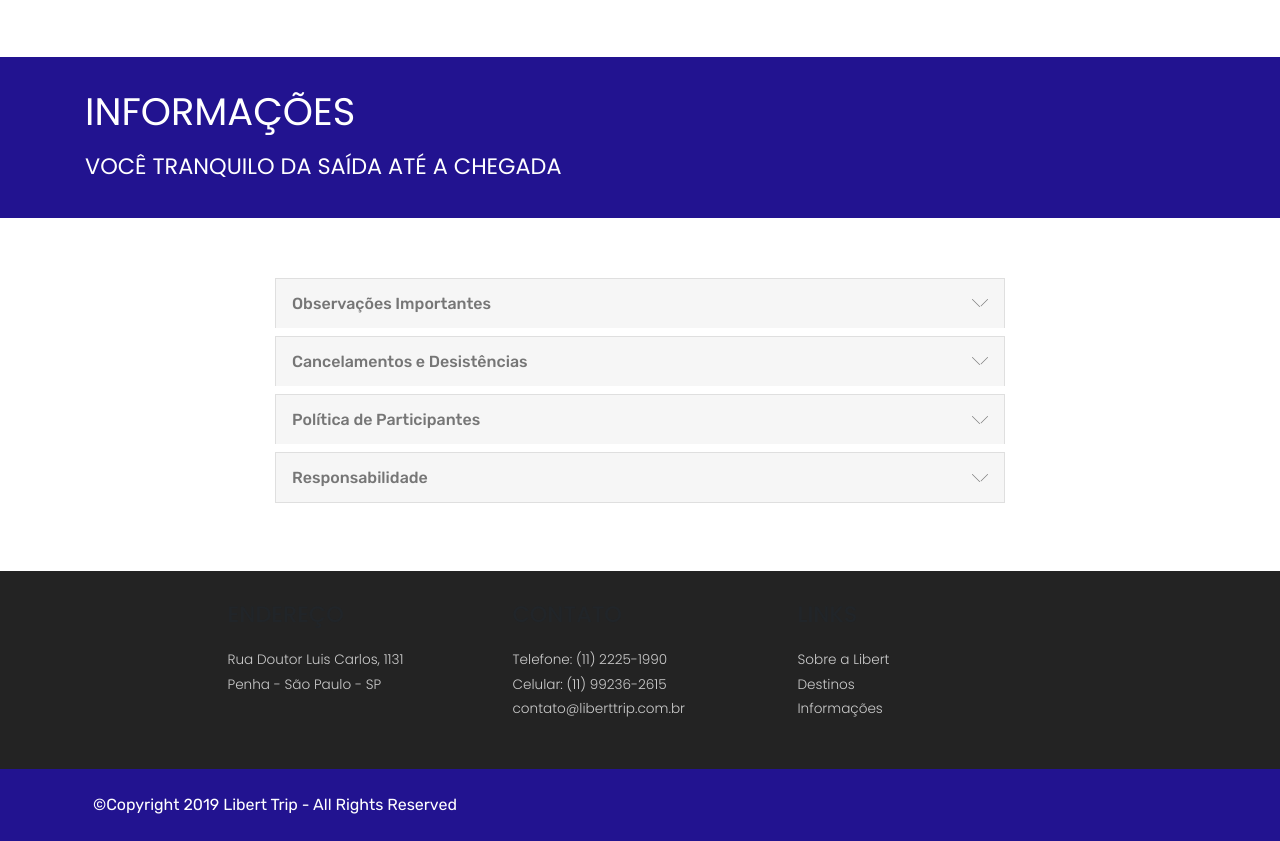
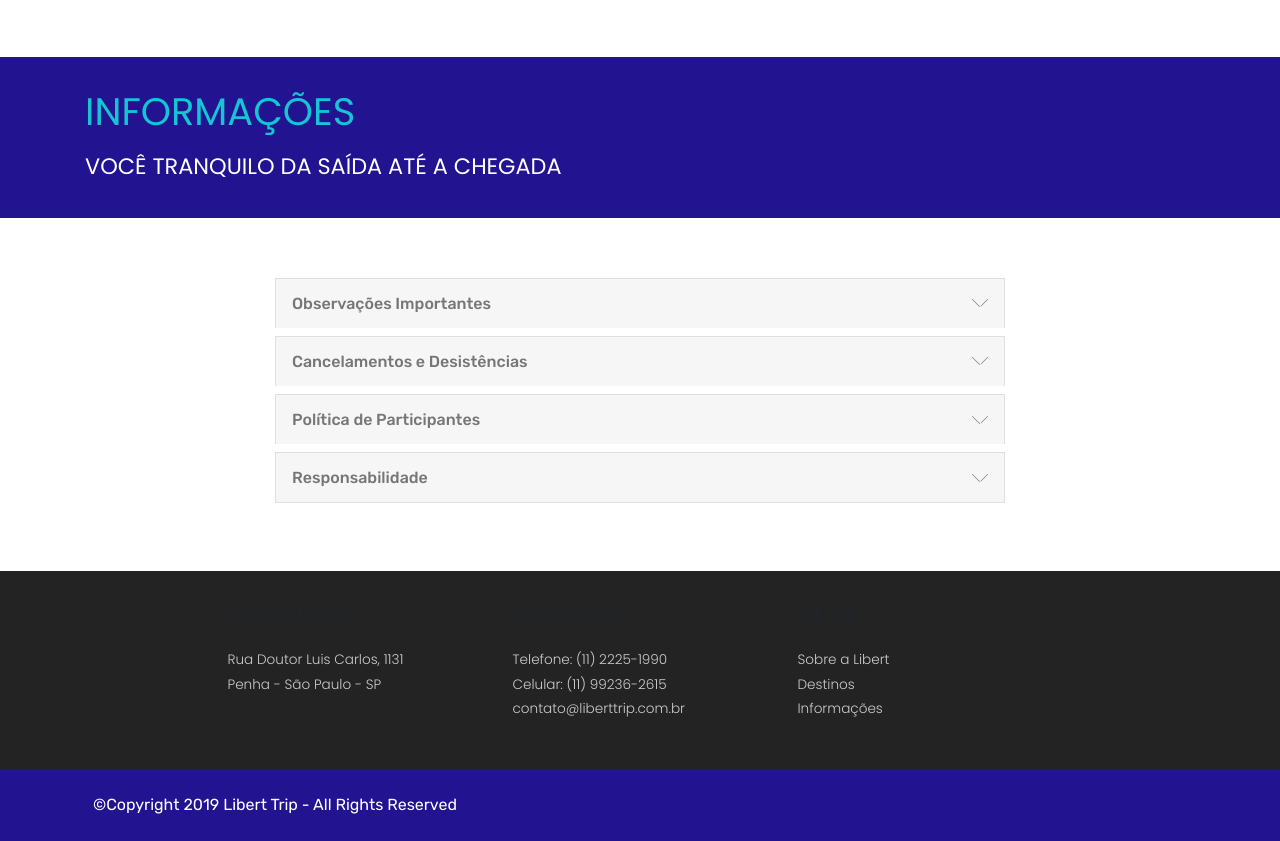
Before and after one commit to settes/dayuse, a plain HTML site: page index.html in a window 1280 px wide. Shown: the part 4104-4945 px from the top of the page. Drawn offline with nearby package versions, Linux system fonts and the light colour scheme; files that its build step writes are made by us from their sources; files whose address does not match are found by name.

Commit message:
create github pages

```diff
--- a/assets/mobirise/css/mbr-additional.css
+++ b/assets/mobirise/css/mbr-additional.css
@@ -1355,7 +1355,7 @@ body {
   background-color: #221390;
 }
 .cid-rmPR7QzEfw .mbr-section-subtitle {
-  color: #767676;
+  color: #16c4d4;
 }
 .cid-rmPR7QzEfw .mbr-section-title SPAN {
   color: #ffffff;
--- a/index.html
+++ b/index.html
@@ -279,7 +279,7 @@
     <div class="container">
         <div class="row justify-content-center">
             <div class="col-12 col-md-12 align-center">
-                <h3 class="mbr-section-subtitle align-center mbr-fonts-style pb-2 display-2"><font color="#ffffff"><strong>INFORMAÇÕES</strong></font></h3>
+                <h3 class="mbr-section-subtitle align-center mbr-fonts-style pb-2 display-2"><strong>INFORMAÇÕES</strong></h3>
                 <h2 class="mbr-section-title align-center mbr-fonts-style mbr-bold display-5"><span style="font-weight: normal;">VOCÊ TRANQUILO DA SAÍDA ATÉ A CHEGADA&nbsp;</span></h2>
             </div>
         </div>
```
Also changed, not shown: 1 other file.
